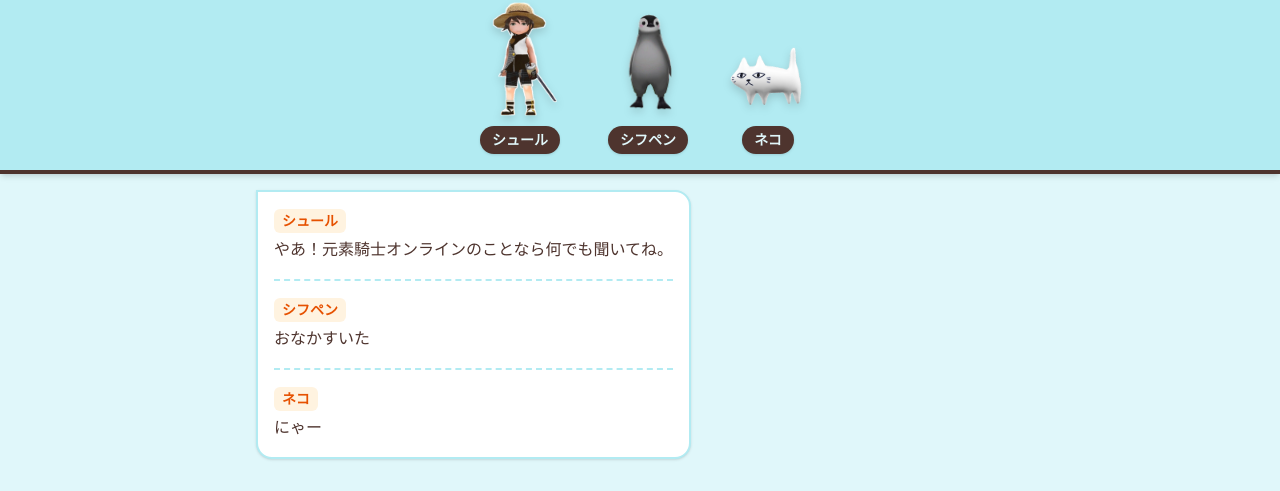
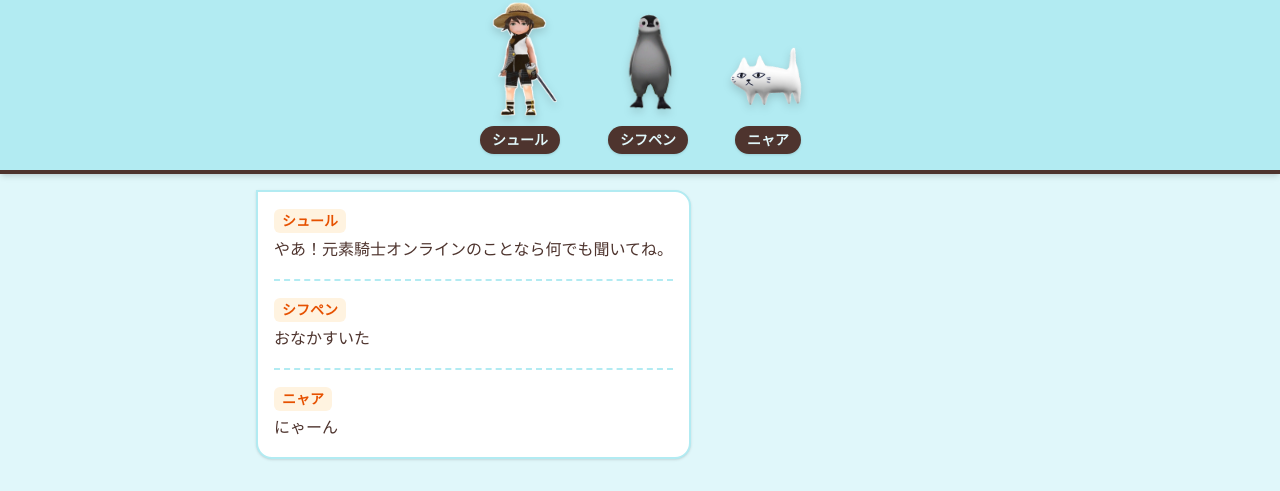
Before and after one commit to sulebox/genso-chat, a Next.js app: page / in a window 1280 px wide. Shown: the part 70-561 px from the top of the page. Built offline with nearby package versions, Linux system fonts and the light colour scheme.

Commit message:
Update character names and error messages

```diff
--- a/app/page.js
+++ b/app/page.js
@@ -7,7 +7,7 @@ export default function GensoChat() {
   const [messages, setMessages] = useState([
     {
       role: 'assistant',
-      content: `**シュール:**\nやあ！元素騎士オンラインのことなら何でも聞いてね。\n\n---\n**シフペン:**\nおなかすいた\n\n**ネコ:**\nにゃー`
+      content: `**シュール:**\nやあ！元素騎士オンラインのことなら何でも聞いてね。\n\n---\n**シフペン:**\nおなかすいた\n\n**ニャア:**\nにゃーん`
     }
   ]);
   const [input, setInput] = useState('');
@@ -44,33 +44,26 @@ export default function GensoChat() {
       setMessages(prev => [...prev, { role: 'assistant', content: data.reply }]);
     } catch (error) {
       console.error('Error:', error);
-      setMessages(prev => [...prev, { role: 'assistant', content: "**シュール:**\nごめん、ちょっと通信エラーみたいだ。\n\n---\n**シフペン:**\n電波たべたい\n\n**ネコ:**\n・・・" }]);
+      setMessages(prev => [...prev, { role: 'assistant', content: "**シュール:**\nごめん、ちょっと通信エラーみたいだ。\n\n---\n**シフペン:**\nでんぱたべたい\n\n**ニャア:**\n・・・" }]);
     } finally {
       setIsLoading(false);
     }
   };
 
-  // ★テキストを整形する関数（強化版）
-  // "---" に頼らず、"**名前:**" のパターンを見つけて自動で分割します
+  // テキストを整形する関数
   const formatContent = (text) => {
-    // 正規表現の解説:
-    // \*\*(.*?):\*\* -> "**名前:**" を探す
-    // [\s\S]*?        -> その後の本文を最短マッチで探す
-    // (?=(\*\*.*:\*\*)|$) -> 次の "**名前:**" が来るか、または文章の終わりまで
     const regex = /\*\*(.*?):\*\*\s*([\s\S]*?)(?=(\*\*.*:\*\*)|$)/g;
 
     const blocks = [];
     let match;
 
-    // テキスト全体からキャラごとのブロックを抽出
     while ((match = regex.exec(text)) !== null) {
       blocks.push({
-        name: match[1], // 名前 (シュールなど)
-        body: match[2].replace(/---/g, '').trim() // 本文 (--- は消す)
+        name: match[1],
+        body: match[2].replace(/---/g, '').trim()
       });
     }
 
-    // もしフォーマットに合わない場合（エラーメッセージなど）はそのまま表示
     if (blocks.length === 0) {
       return <div className="whitespace-pre-wrap">{text.replace(/---/g, '')}</div>;
     }
@@ -124,17 +117,17 @@ export default function GensoChat() {
               <span className="mt-2 text-xs sm:text-sm font-bold bg-[#4e342e] text-[#e0f7fa] px-3 py-1 rounded-full shadow-sm">シフペン</span>
             </div>
 
-            {/* ネコ */}
+            {/* ニャア（元ネコ） */}
             <div className="flex flex-col items-center group">
               <div className="w-16 h-20 sm:w-20 sm:h-28 relative flex items-end justify-center transition-transform duration-300 group-hover:-translate-y-2 delay-200">
                  <img
                    src="/neko.gif"
                    alt="ネコ"
                    className="object-contain h-full w-full drop-shadow-lg"
-                   onError={(e) => { e.target.onerror = null; e.target.src="https://placehold.co/80x100/4e342e/e0f7fa?text=Neko"; }}
+                   onError={(e) => { e.target.onerror = null; e.target.src="https://placehold.co/80x100/4e342e/e0f7fa?text=Nyaa"; }}
                  />
               </div>
-              <span className="mt-2 text-xs sm:text-sm font-bold bg-[#4e342e] text-[#e0f7fa] px-3 py-1 rounded-full shadow-sm">ネコ</span>
+              <span className="mt-2 text-xs sm:text-sm font-bold bg-[#4e342e] text-[#e0f7fa] px-3 py-1 rounded-full shadow-sm">ニャア</span>
             </div>
           </div>
         </div>
@@ -151,7 +144,6 @@ export default function GensoChat() {
                     : 'bg-white text-[#4e342e] border-2 border-[#b2ebf2] rounded-tl-none'
                 }`}
               >
-                {/* 強化版の整形関数を使います */}
                 {msg.role === 'assistant' ? formatContent(msg.content) : msg.content}
               </div>
             </div>
```
